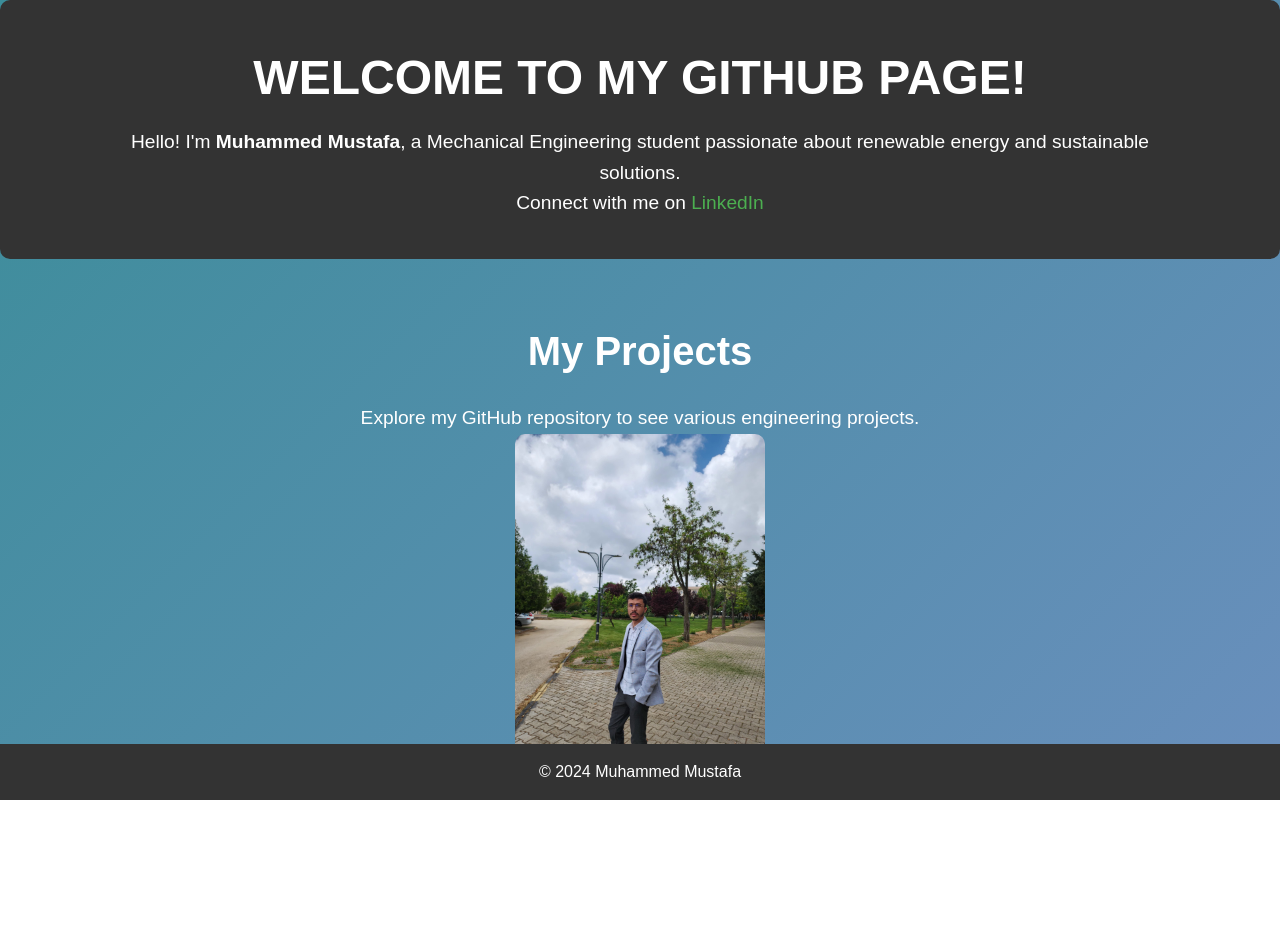
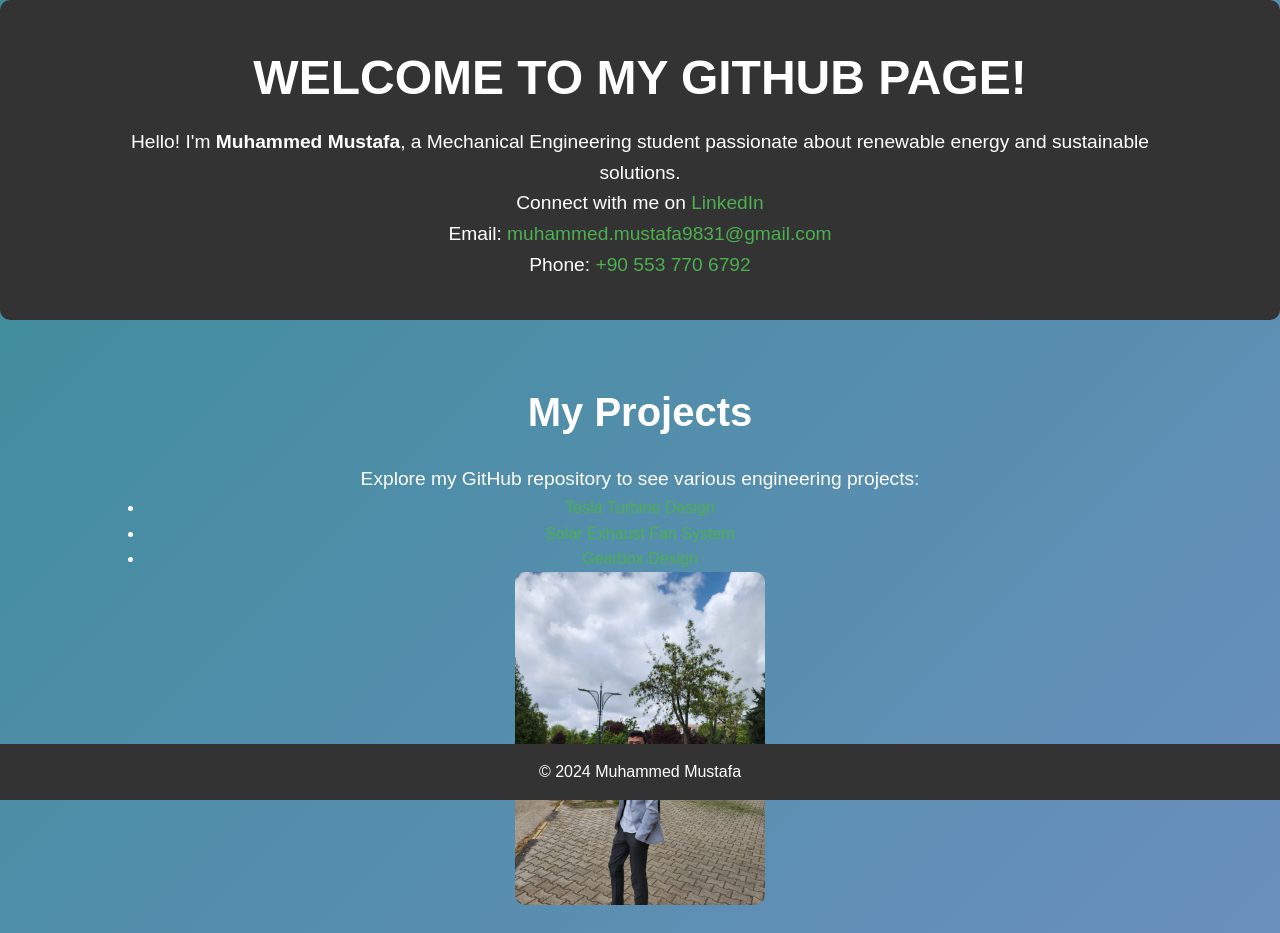
Before and after one commit to engmmustafa/engmmustafa.github.io, a plain HTML site: page index.html in a window 1280 px wide. Before the commit the page ends 800 px from the top, so only its background shows below. Drawn offline with Linux system fonts and the light colour scheme.

Commit message:
Add personal webpage

```diff
--- a/index.html
+++ b/index.html
@@ -12,13 +12,20 @@
             <h1>Welcome to My GitHub Page!</h1>
             <p>Hello! I'm <strong>Muhammed Mustafa</strong>, a Mechanical Engineering student passionate about renewable energy and sustainable solutions.</p>
             <p>Connect with me on <a href="https://www.linkedin.com/in/muhammed-mustafa-5529811b7/" target="_blank">LinkedIn</a></p>
+            <p>Email: <a href="mailto:muhammed.mustafa9831@gmail.com">muhammed.mustafa9831@gmail.com</a></p>
+            <p>Phone: <a href="tel:+905537706792">+90 553 770 6792</a></p>
         </div>
     </header>
     <section>
         <div class="container">
             <h2>My Projects</h2>
-            <p>Explore my GitHub repository to see various engineering projects.</p>
-            <img src="https://raw.githubusercontent.com/engmmustafa/engmmustafa.github.io/main/WhatsApp%20Image%202024-12-08%20at%2000.33.12_b63d57e4.jpg" alt="Muhammed Mustafa">
+            <p>Explore my GitHub repository to see various engineering projects:</p>
+            <ul>
+                <li><a href="https://github.com/engmmustafa">Tesla Turbine Design</a></li>
+                <li><a href="https://github.com/engmmustafa">Solar Exhaust Fan System</a></li>
+                <li><a href="https://github.com/engmmustafa">Gearbox Design</a></li>
+            </ul>
+            <img id="profileImage" src="https://raw.githubusercontent.com/engmmustafa/engmmustafa.github.io/refs/heads/master/WhatsApp%20Image%202024-12-08%20at%2000.33.12_b63d57e4.jpg" alt="Muhammed Mustafa">
         </div>
     </section>
     <footer>
```
